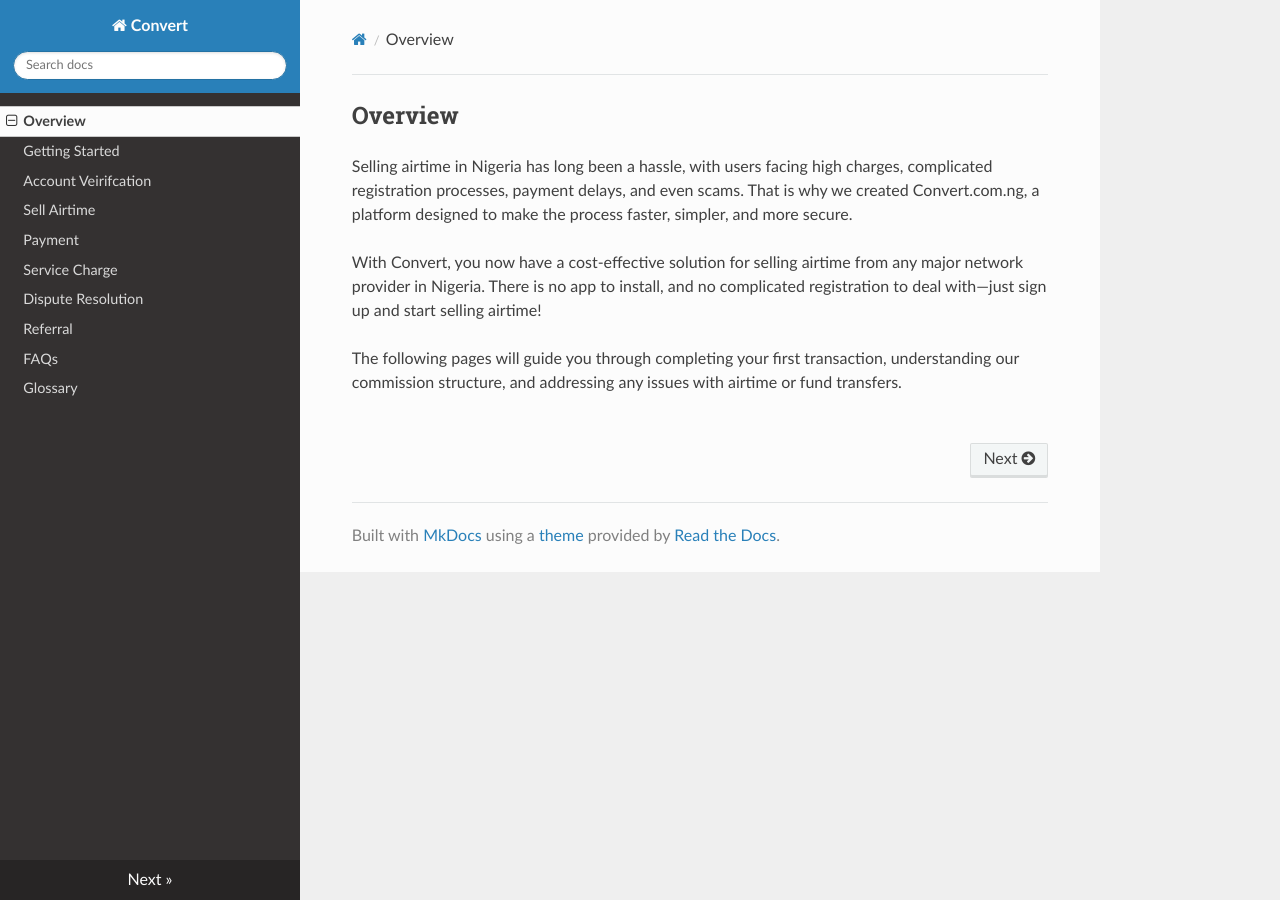
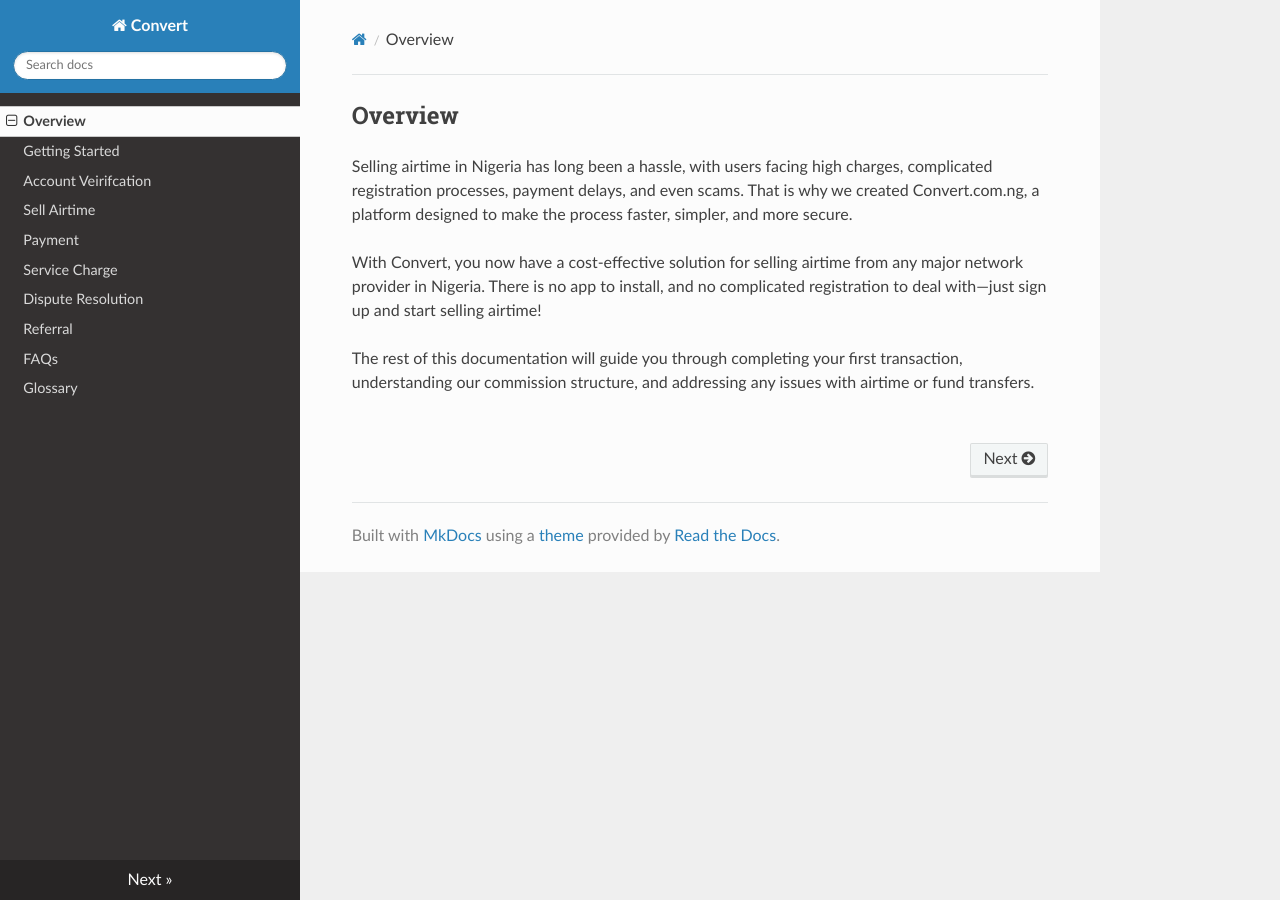
Before and after one commit to kenudeh/ConvertDocs, an MkDocs documentation site: the page built from docs/index.md, in a window 1280 px wide. Built offline with MkDocs 1.6.1, drawn with Linux system fonts in a browser that asks for light colours; nearby versions of some CDN libraries.

Commit message:
edited the landing page

```diff
--- a/docs/index.md
+++ b/docs/index.md
@@ -4,5 +4,5 @@ Selling airtime in Nigeria has long been a hassle, with users facing high charge
 <br></br>
 With Convert, you now have a cost-effective solution for selling airtime from any major network provider in Nigeria. There is no app to install, and no complicated registration to deal with—just sign up and start selling airtime!
 <br></br>
-The following pages will guide you through completing your first transaction, understanding our commission structure, and addressing any issues with airtime or fund transfers.
+The rest of this documentation will guide you through completing your first transaction, understanding our commission structure, and addressing any issues with airtime or fund transfers.
 <br></br>
```
